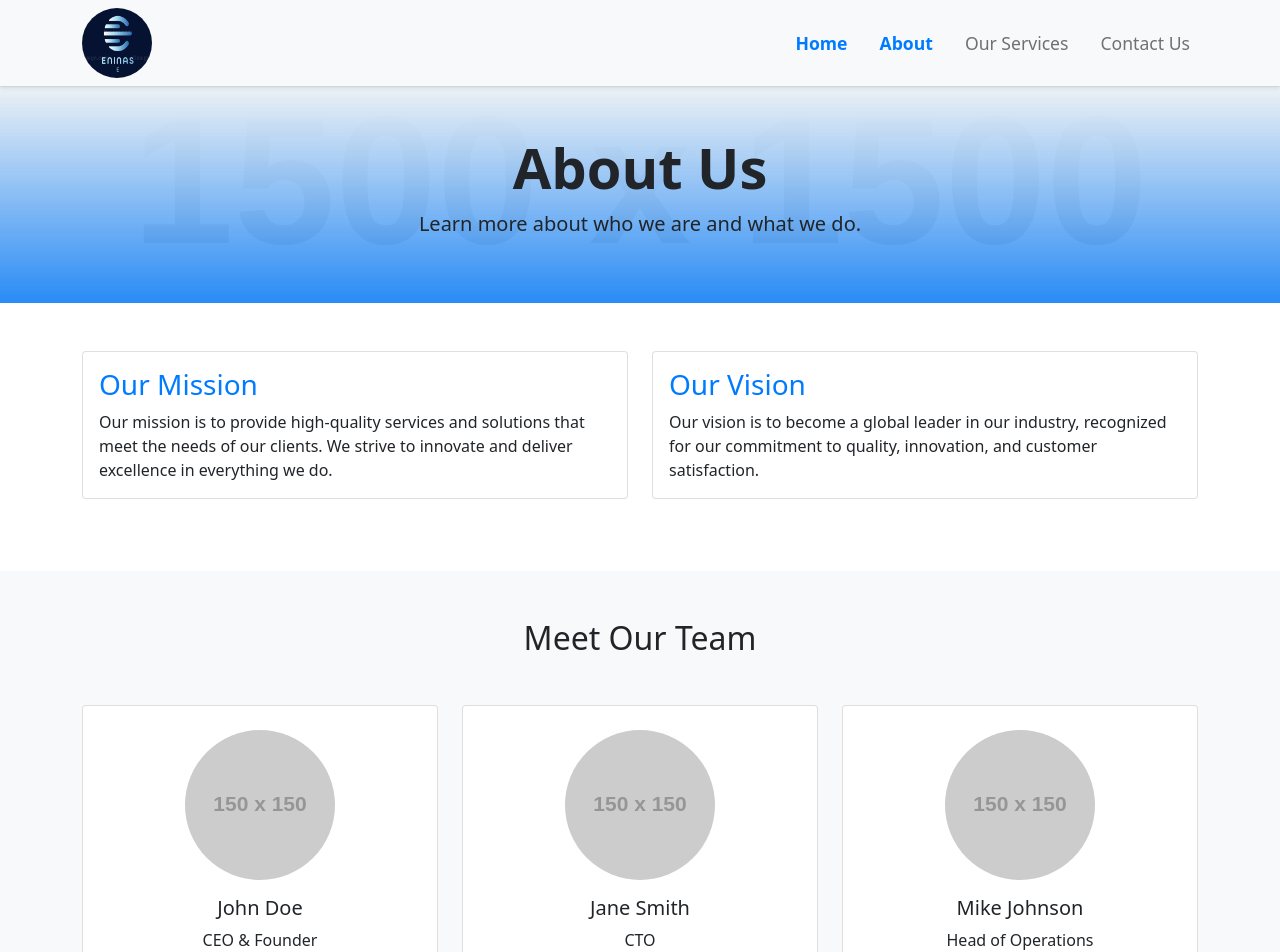
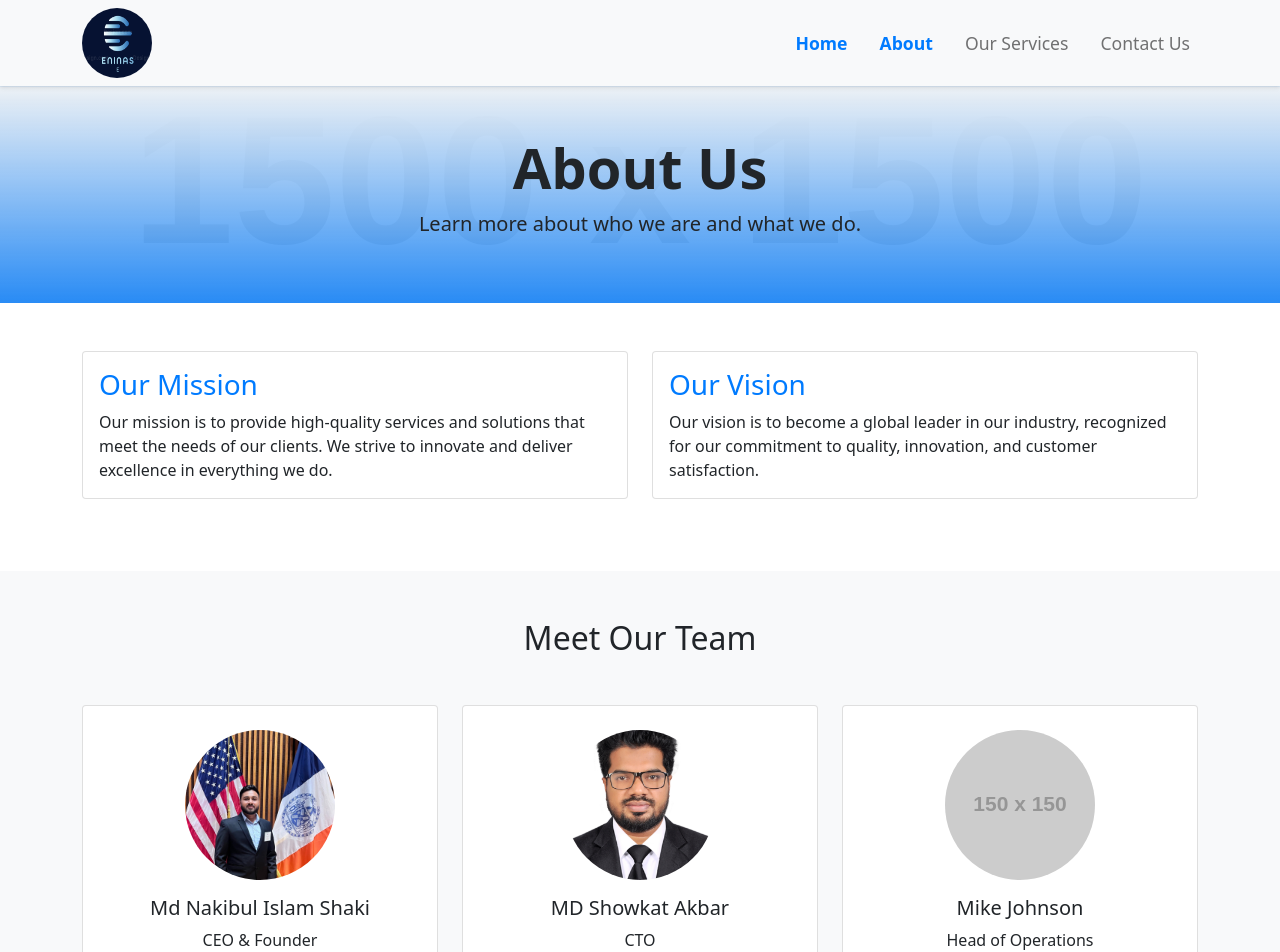
Before and after one commit to Mithu0229/EninasWebsite, an Angular app: page /about in a window 1280 px wide. Shown: the top 952 px of the page. Built offline with nearby package versions, Linux system fonts and the light colour scheme.

Commit message:
add member

```diff
--- a/src/app/about/about.component.html
+++ b/src/app/about/about.component.html
@@ -41,9 +41,9 @@
       <div class="row">
         <div class="col-md-4 mb-4">
           <div class="card text-center">
-            <img src="https://via.placeholder.com/150" class="card-img-top rounded-circle mx-auto mt-4" alt="Team Member 1">
+            <img src="assets/nakib.jpeg" class="card-img-top rounded-circle mx-auto mt-4" alt="Team Member 1">
             <div class="card-body">
-              <h5 class="card-title">John Doe</h5>
+              <h5 class="card-title">Md Nakibul Islam Shaki</h5>
               <p class="card-text">CEO & Founder</p>
               <p class="card-text"><small class="text-muted">10+ years of experience</small></p>
             </div>
@@ -51,9 +51,9 @@
         </div>
         <div class="col-md-4 mb-4">
           <div class="card text-center">
-            <img src="https://via.placeholder.com/150" class="card-img-top rounded-circle mx-auto mt-4" alt="Team Member 2">
+            <img src="assets/showkat.jpg" class="card-img-top rounded-circle mx-auto mt-4" alt="Team Member 2">
             <div class="card-body">
-              <h5 class="card-title">Jane Smith</h5>
+              <h5 class="card-title">MD Showkat Akbar</h5>
               <p class="card-text">CTO</p>
               <p class="card-text"><small class="text-muted">Expert in technology innovation</small></p>
             </div>
```
Also changed, not shown: src/assets/nakib.jpeg (added), src/assets/showkat.jpg (added).
